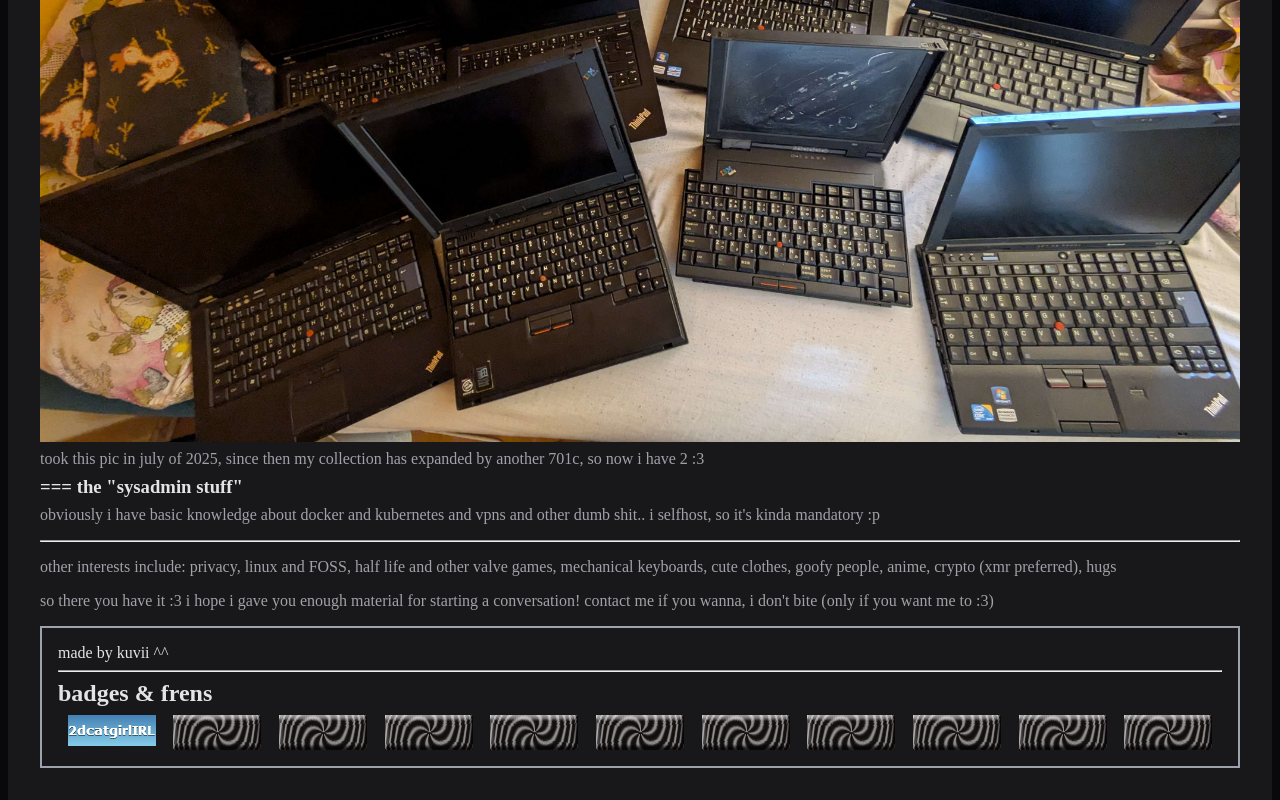
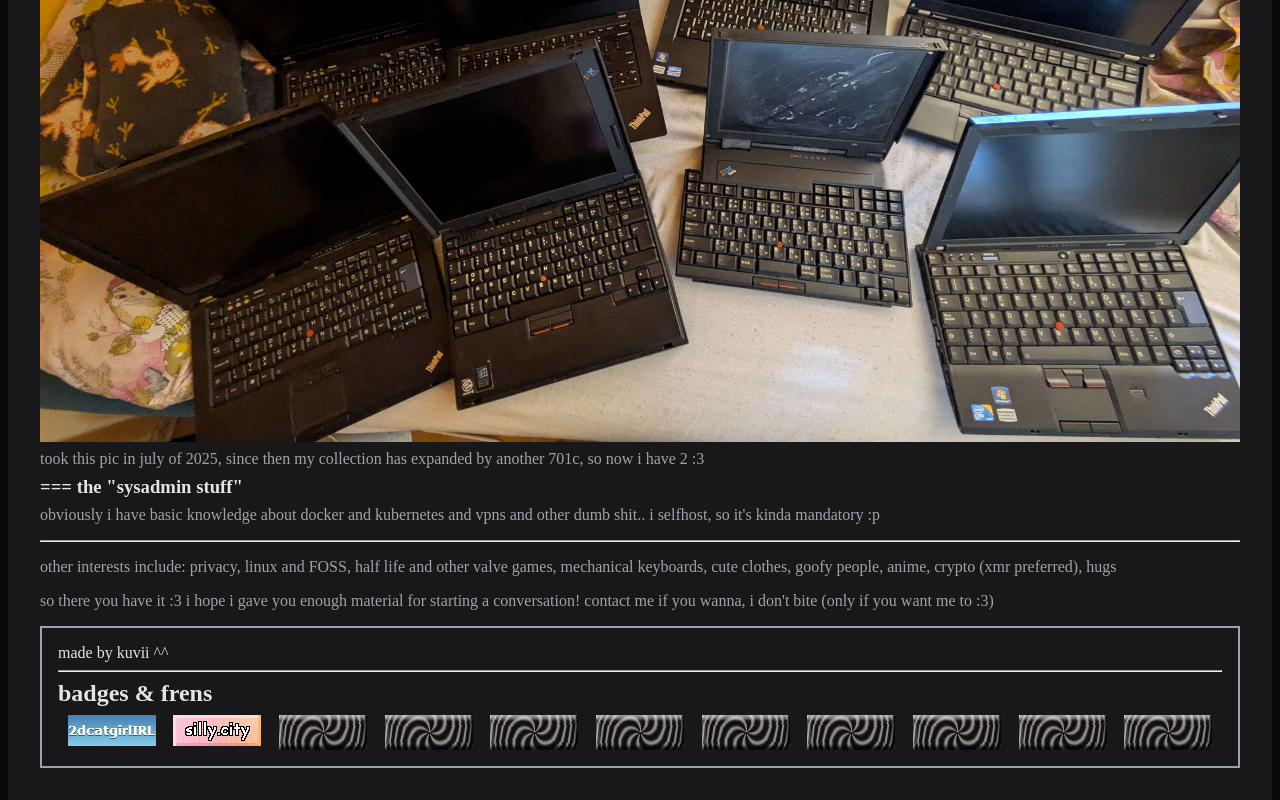
Before and after one commit to kuviidev/site, a Nuxt app: page /about in a window 1280 px wide. Shown: the part 1721-2521 px from the top of the page. Built offline with nearby package versions, Linux system fonts and the light colour scheme.

Commit message:
added silly city badge..

```diff
--- a/app/components/common/Footer.vue
+++ b/app/components/common/Footer.vue
@@ -7,7 +7,7 @@
         <h2>badges & frens</h2>
         <div class="flex gap-2 w-full flex-wrap justify-evenly">
             <a href="https://iamsoph.ie/"><img src="/badges/2dcatgirlIRL.png" alt=""></a>
-            <img src="/badges/twirl.gif" alt="">
+            <a href="https://silly.city/"><img src="/badges/silly.gif" alt=""></a>
             <img src="/badges/twirl.gif" alt="">
             <img src="/badges/twirl.gif" alt="">
             <img src="/badges/twirl.gif" alt="">
```
Also changed, not shown: public/badges/silly.gif (added).
